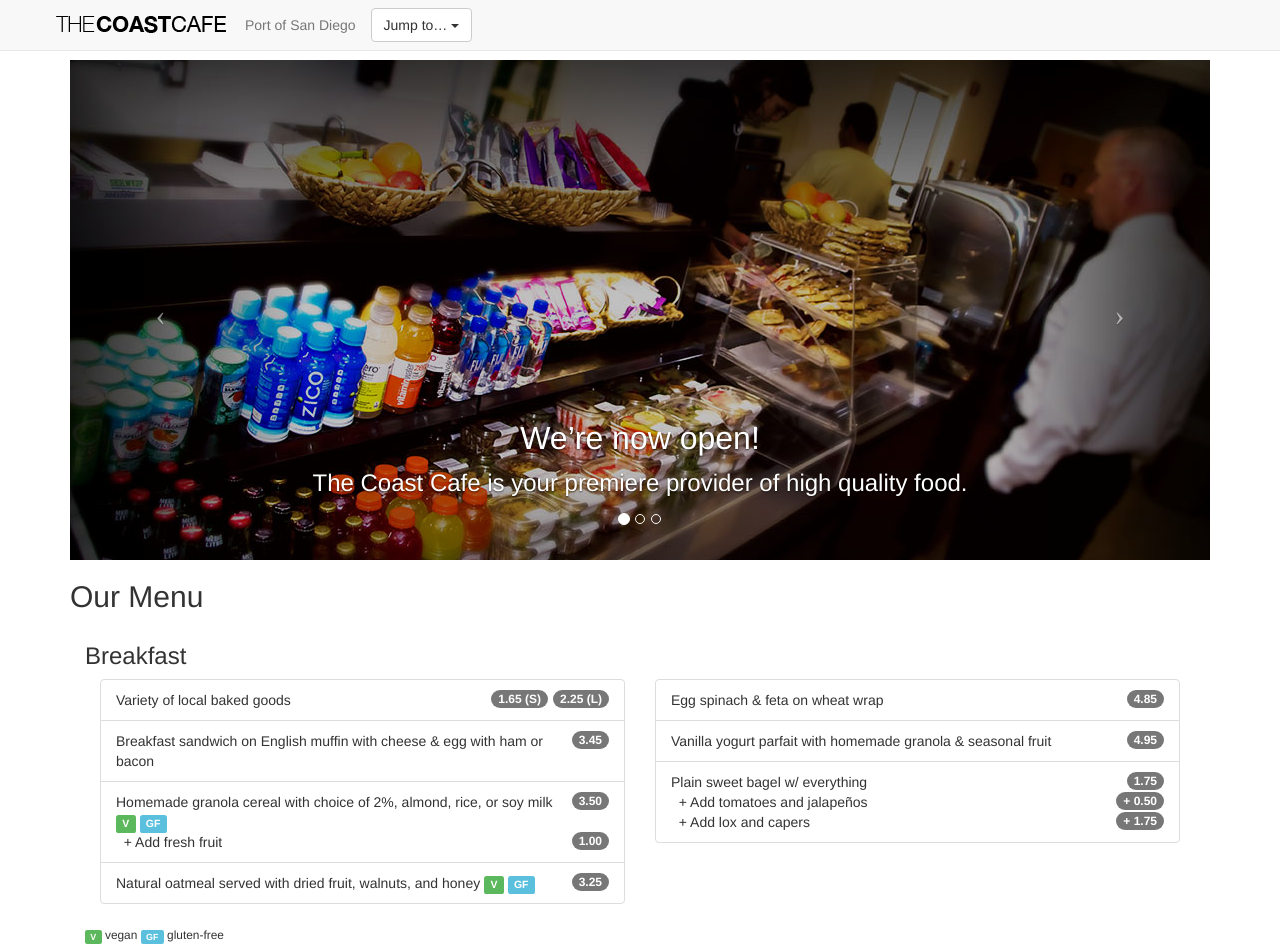
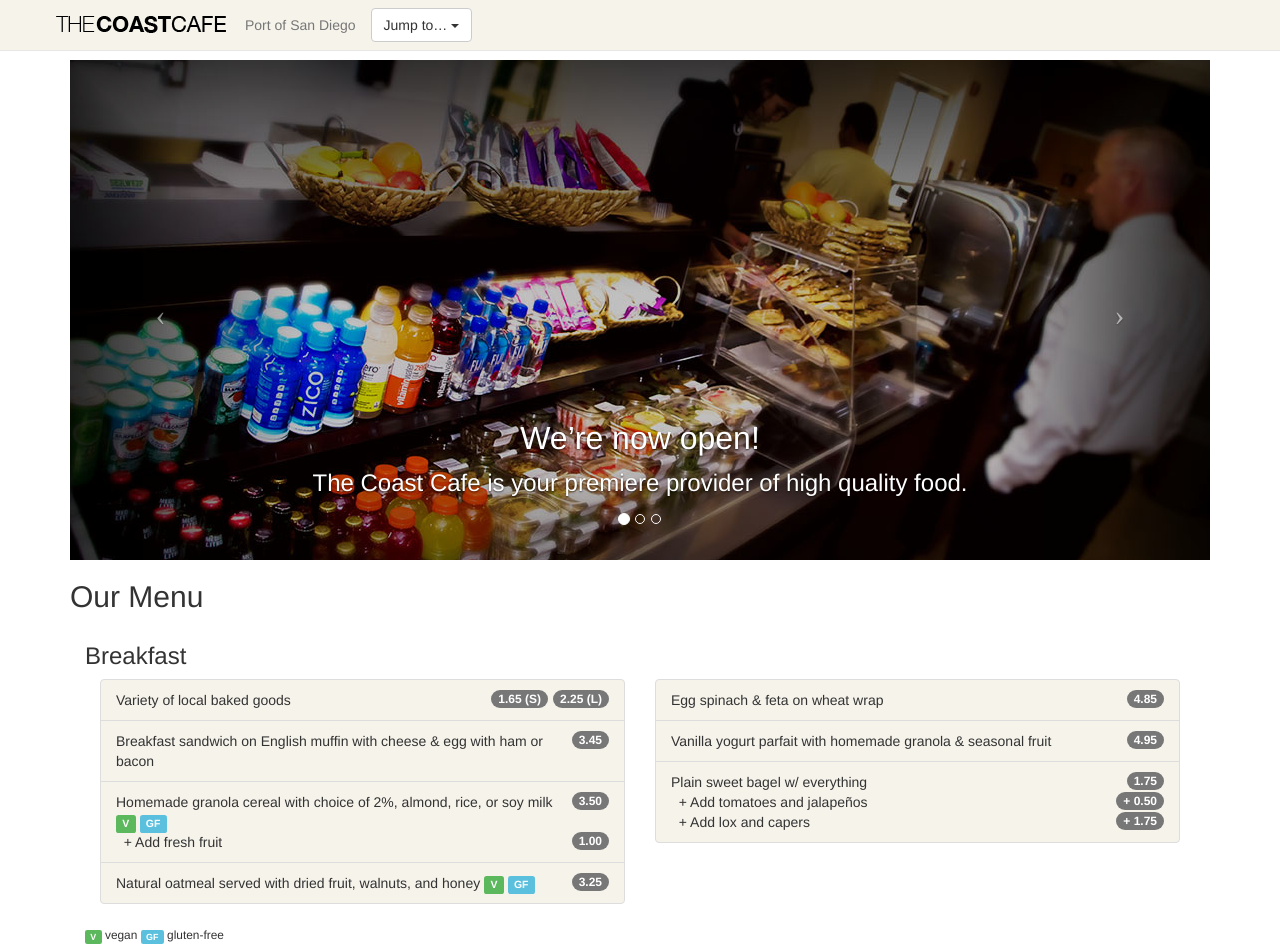
Before and after one commit to portofsandiego/cafe-orderform, a plain HTML site: page index.html in a window 1280 px wide. Shown: the top 947 px of the page. Drawn offline with nearby package versions, Linux system fonts and the light colour scheme.

Commit message:
Spice up background-color for areas that need more contrast

```diff
--- a/includes/css/styles.css
+++ b/includes/css/styles.css
@@ -71,6 +71,10 @@ h3.anchor, div.anchor {
 h3.anchor span, div.anchor span {
 	position: absolute;
 	top: -65px;
+}
+
+.navbar-default {
+	background-color: #F6F3EB;
 }
 
 /* --------------------------------------
@@ -152,6 +156,9 @@ h3.anchor span, div.anchor span {
 	margin-right: 5px;
 }
 
+li.list-group-item {
+	background-color: #F6F3EB;
+}
 
 /* --------------------------------------
    Media Queries
```
